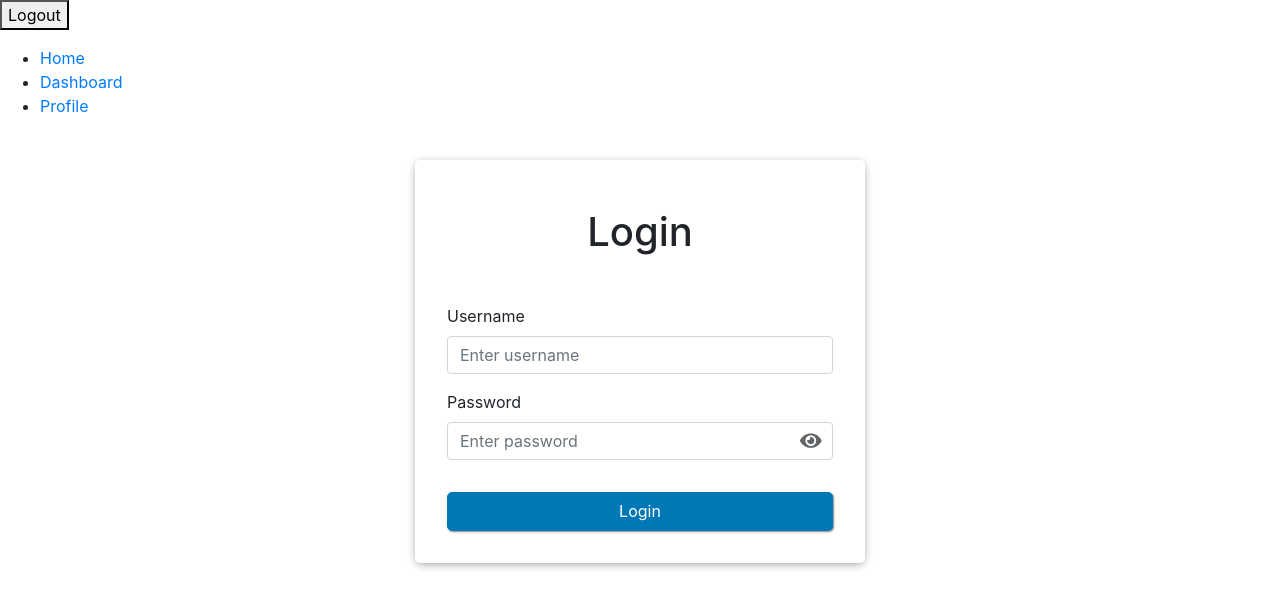
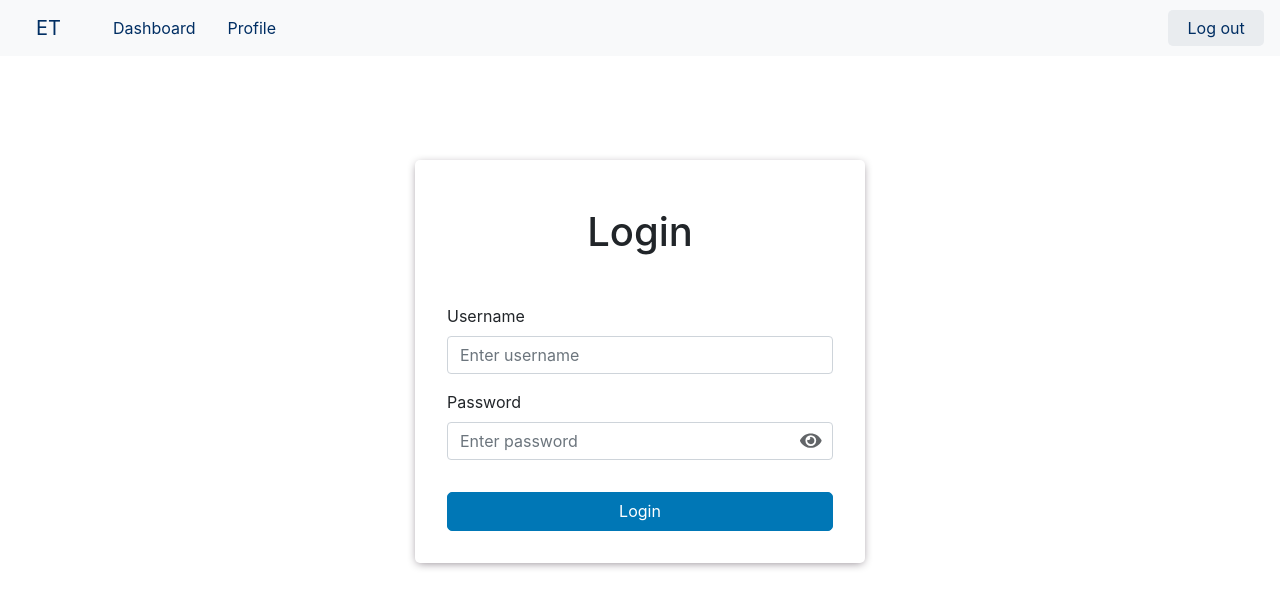
Before and after one commit to tkozyra/expense-tracker-react, a React (Create React App) app: page /login in a window 1280 px wide. Shown: the top 608 px of the page. Built offline with nearby package versions, Linux system fonts and the light colour scheme; sample sign-in values are in the browser's storage; the HTML template or start-up script is replaced by a standard one.

Commit message:
Add navbar

```diff
--- a/src/App.js
+++ b/src/App.js
@@ -7,9 +7,9 @@ import EditTransactionView from "./components/transaction/EditTransactionView";
 import Dashboard from "./components/dashboard/Dashboard";
 import Profile from "./components/profile/Profile";
 import HomeView from "./components/home/HomeView";
-import LogoutButton from "./components/auth/LogoutButton";
 import PrivateRoute from "./components/auth/PrivateRoute";
 import store from "./store";
+import NavigationBar from "./components/navigation/NavigationBar";
 
 function App() {
   const [userAuthenticated, setUserAuthenticated] = useState(false);
@@ -24,19 +24,7 @@ function App() {
     <div className="App">
       <Router>
         <div>
-          <LogoutButton />
-
-          <ul>
-            <li>
-              <Link to="/">Home</Link>
-            </li>
-            <li>
-              <Link to="/dashboard">Dashboard</Link>
-            </li>
-            <li>
-              <Link to="/profile">Profile</Link>
-            </li>
-          </ul>
+          <NavigationBar />
 
           <Switch>
             <Route exact path="/">
--- a/src/components/buttons/Button.js
+++ b/src/components/buttons/Button.js
@@ -30,17 +30,16 @@ const ButtonPrimary = styled(Button)`
   &:hover {
     background: #023e8a;
   }
-  box-shadow: 1px 1px 2px 0px #848484;
+  // box-shadow: 1px 1px 2px 0px #848484;
 `;
 
 const ButtonSecondary = styled(Button)`
-  background: #fff;
-  border: 1px solid #dee2e6;
-  color: #000;
+  background: #e9ecef;
+  color: #002e63;
   &:hover {
-    background: #e9ecef;
+    background: #dee2e6;
   }
-  box-shadow: 1px 1px 2px 0px #848484;
+  // box-shadow: 1px 1px 2px 0px #848484;
 `;
 
 const ButtonPrimaryRound = styled(ButtonPrimary)`
--- a/src/components/auth/LogoutButton.js
+++ b/src/components/navigation/LogoutButton.js
@@ -1,6 +1,7 @@
 import { useDispatch, useSelector } from "react-redux";
 import { useHistory } from "react-router-dom";
 import { logout } from "../../actions/auth";
+import { ButtonSecondary } from "../buttons/Button";
 
 export default function LogoutButton() {
   const dispatch = useDispatch();
@@ -11,16 +12,14 @@ export default function LogoutButton() {
 
   return (
     isLoggedIn && (
-      <p>
-        <button
-          onClick={() => {
-            dispatch(logout());
-            history.push("/");
-          }}
-        >
-          Logout
-        </button>
-      </p>
+      <ButtonSecondary
+        onClick={() => {
+          dispatch(logout());
+          history.push("/");
+        }}
+      >
+        Log out
+      </ButtonSecondary>
     )
   );
 }
--- /dev/null
+++ b/src/components/navigation/NavigationBar.js
@@ -0,0 +1,39 @@
+import { Link } from "react-router-dom";
+import { Navbar, Nav } from "react-bootstrap";
+import { useSelector } from "react-redux";
+import styled from "styled-components";
+import LogoutButton from "./LogoutButton";
+
+const MenuItem = styled(Link)`
+  text-decoration: none;
+  color: #002e63;
+  margin: 0 1em;
+
+  &:hover {
+    text-decoration: none;
+  }
+`;
+
+export default function NavigationBar() {
+  const isLoggedIn = useSelector((state) => state.auth.isLoggedIn);
+
+  return (
+    isLoggedIn && (
+      <Navbar bg="light" expand="lg">
+        <Navbar.Brand>
+          <MenuItem to="/dashboard">ET</MenuItem>
+        </Navbar.Brand>
+        <Navbar.Toggle aria-controls="basic-navbar-nav" />
+        <Navbar.Collapse id="basic-navbar-nav">
+          <Nav className="mr-auto">
+            <MenuItem to="/dashboard">Dashboard</MenuItem>
+            <MenuItem to="/profile">Profile</MenuItem>
+          </Nav>
+          <Nav className="ml-auto ">
+            <LogoutButton />
+          </Nav>
+        </Navbar.Collapse>
+      </Navbar>
+    )
+  );
+}
```
